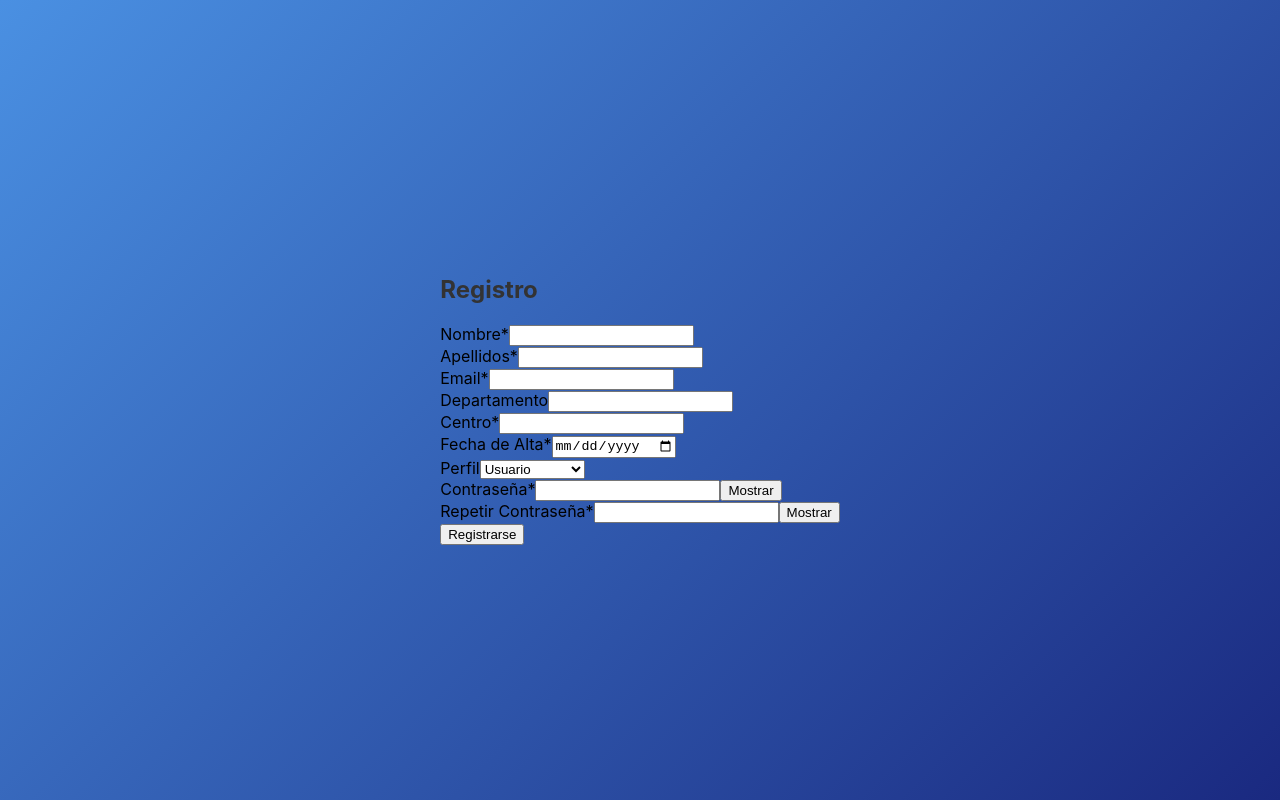
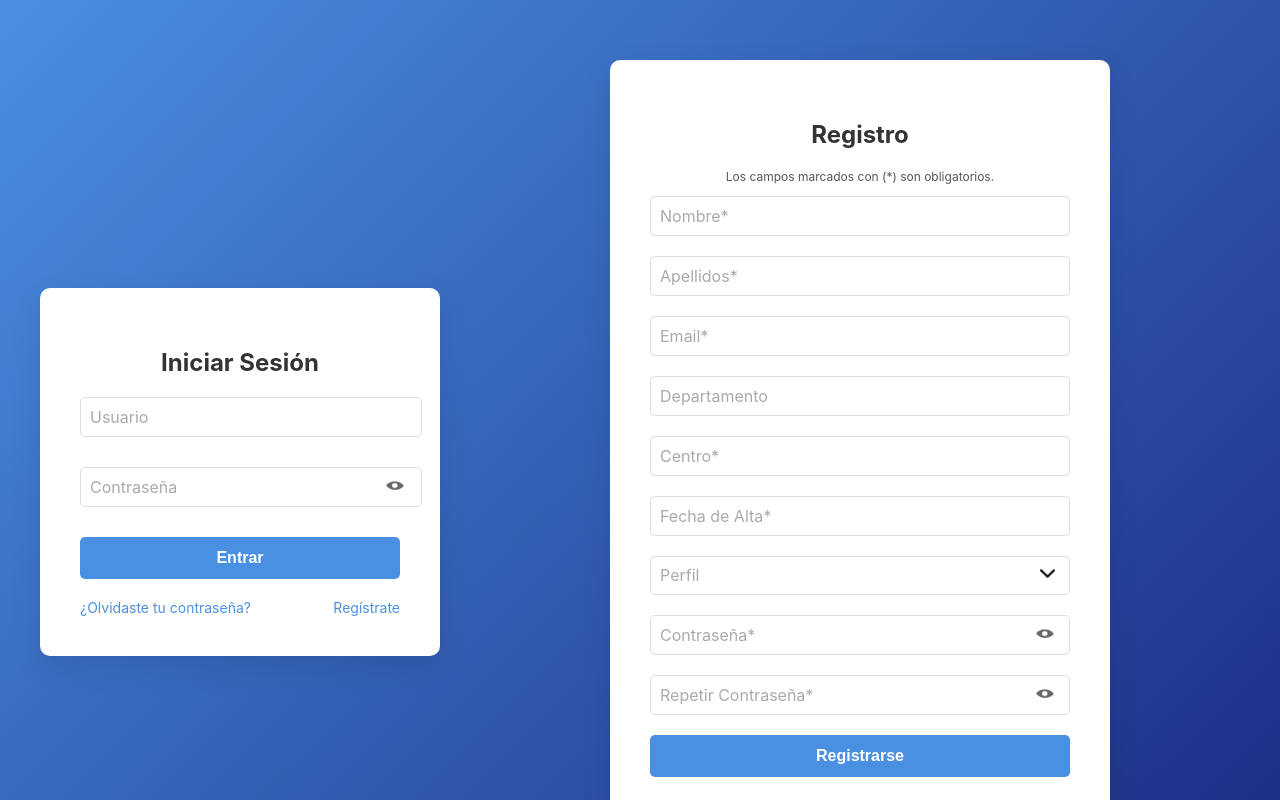
Before and after one commit to sys-arch/SGART-Frontend, a React (Create React App) app in the folder Sgart_front/: page / in a window 1280 px wide. Built offline with nearby package versions, Linux system fonts and the light colour scheme.

Commit message:
Interfaz de Registro terminada

```diff
--- a/Sgart_front/src/App.css
+++ b/Sgart_front/src/App.css
@@ -1,9 +1,18 @@
+body, html {
+  margin: 0;
+  padding: 0;
+  width: 100%;
+  height: 100%;
+  overflow-y: auto; /* Solo el body tiene scroll */
+}
+
 .App {
-  height: 100vh;
-    display: flex;
-    justify-content: center;
-    align-items: center;
-    background: linear-gradient(135deg, #4A90E2, #1A2980);
+  min-height: 100vh;
+  display: flex;
+  justify-content: center;
+  align-items: center;
+  background: linear-gradient(135deg, #4A90E2, #1A2980);
+  padding: 20px;
 }
 
 .App-logo {
@@ -42,7 +51,6 @@
 }
 
 .input{
-  position: absolute;
   left: 200px;
 }
 
@@ -60,6 +68,26 @@
   text-align: center;
 }
 
+.register-container {
+  width: 100%;
+  max-width: 500px;
+  padding: 20px;
+  margin: 20px auto;
+  display: flex;
+  justify-content: center;
+  align-items: center;
+}
+
+.register-box {
+  width: 100%;
+  background-color: #fff;
+  padding: 40px;
+  border-radius: 10px;
+  box-shadow: 0 10px 30px rgba(0, 0, 0, 0.1);
+  text-align: center;
+  overflow: visible;
+}
+
 h2 {
   margin-bottom: 20px;
   color: #333;
@@ -70,6 +98,13 @@ h2 {
   margin-bottom: 30px;
 }
 
+.input-group-register {
+  position: relative;
+  margin-bottom: 20px;
+  display: flex;
+  align-items: center;
+}
+
 .input-group input {
   width: 100%;
   padding: 10px;
@@ -77,6 +112,15 @@ h2 {
   border: 1px solid #ddd;
   border-radius: 5px;
   background: none;
+  outline: none;
+  transition: all 0.3s ease;
+}
+.input-group-register input {
+  width: 100%;
+  padding: 10px 40px 10px 10px;
+  font-size: 16px;
+  border: 1px solid #ddd;
+  border-radius: 5px;
   outline: none;
   transition: all 0.3s ease;
 }
@@ -91,6 +135,66 @@ h2 {
   transition: all 0.3s ease;
 }
 
+.input-group-register label {
+  position: absolute;
+  left: 10px;
+  top: 50%;
+  transform: translateY(-50%);
+  color: #aaa;
+  pointer-events: none;
+  transition: all 0.3s ease;
+}
+
+.input-group-register select {
+  width: 100%;
+  padding: 10px;
+  font-size: 16px;
+  border: 1px solid #ddd;
+  border-radius: 5px;
+  background: none;
+  outline: none;
+  transition: all 0.3s ease;
+  color: #333;
+  appearance: none;
+  background-color: white;
+  -webkit-appearance: none;
+  -moz-appearance: none;
+}
+
+.password-toggle-btn {
+  position: absolute;
+  right: 10px;
+  top: 50%;
+  transform: translateY(-50%);
+  background: none;
+  border: none;
+  cursor: pointer;
+  padding: 5px;
+}
+
+.password-toggle-btn img {
+  width: 20px; /* Ajusta el tamaño del icono si es necesario */
+  height: 20px;
+  object-fit: contain;
+}
+
+.repeatPassword-toggle-btn {
+  position: absolute;
+  right: 10px;
+  top: 50%;
+  transform: translateY(-50%);
+  background: none;
+  border: none;
+  cursor: pointer;
+  padding: 5px;
+}
+
+.repeatPassword-toggle-btn img {
+  width: 20px; /* Ajusta el tamaño del icono si es necesario */
+  height: 20px;
+  object-fit: contain;
+}
+
 /* Estilo cuando el input está enfocado */
 .input-group input:focus,
 .input-group input:valid {
@@ -99,6 +203,30 @@ h2 {
 
 .input-group input:focus ~ label,
 .input-group input:valid ~ label {
+  top: -10px;
+  font-size: 12px;
+  color: #4A90E2;
+}
+
+.input-group-register input:focus,
+.input-group-register input:valid {
+  border-color: #4A90E2;
+}
+
+.input-group-register input:focus ~ label,
+.input-group-register input:valid ~ label {
+  top: -10px;
+  font-size: 12px;
+  color: #4A90E2;
+}
+
+.input-group-register select:focus,
+.input-group-register select:valid {
+  border-color: #4A90E2;
+}
+
+.input-group-register select:focus ~ label,
+.input-group-register select:valid ~ label {
   top: -10px;
   font-size: 12px;
   color: #4A90E2;
@@ -118,7 +246,24 @@ h2 {
   transition: background-color 0.3s ease;
 }
 
+.register-btn {
+  width: 100%;
+  padding: 12px;
+  border: none;
+  background-color: #4A90E2;
+  color: white;
+  font-size: 16px;
+  font-weight: bold;
+  border-radius: 5px;
+  cursor: pointer;
+  transition: background-color 0.3s ease;
+}
+
 .login-btn:hover {
+  background-color: #357ABD;
+}
+
+.register-btn:hover {
   background-color: #357ABD;
 }
 
@@ -140,9 +285,76 @@ h2 {
   color: #357ABD;
 }
 
+.register-options {
+  margin-top: 20px;
+  display: flex;
+  flex-direction: column;
+  align-items: center;
+  text-align: center;
+}
+
+.register-options p {
+  margin-bottom: 5px;
+}
+
+.register-options a {
+  color: #4A90E2;
+  text-decoration: none;
+  font-size: 14px;
+  transition: color 0.5s ease;
+}
+
+.register-options a:hover {
+  color: #357ABD;
+}
+
 /* Adaptable para móviles */
 @media (max-width: 768px) {
   .login-box {
       padding: 30px;
   }
 }
+
+.input-group button {
+  position: absolute;
+  top:50%;
+  transform: translateY(-50%);
+  right:-10px;
+  border:none;
+  appearance: none;
+  background-color: inherit;
+}
+
+.input-group img{
+  width: 30px;
+}
+
+.perfil-select {
+  width: 100%;
+  padding: 10px;
+  font-size: 16px;
+  border: 1px solid #ddd;
+  border-radius: 5px;
+  outline: none;
+  color: #333;
+  appearance: none;
+  -webkit-appearance: none;
+  -moz-appearance: none;
+  position: relative;
+}
+
+.select-toggle-btn {
+  position: absolute;
+  top: 50%;
+  right: 10px;
+  transform: translateY(-50%);
+  background: none;
+  border: none;
+  padding: 5px;
+  cursor: pointer;
+}
+
+.select-toggle-btn img {
+  width: 15px;
+  height: 15px;
+}
--- a/Sgart_front/src/App.js
+++ b/Sgart_front/src/App.js
@@ -1,9 +1,11 @@
 import './App.css';
+import LoginForm from './components/LoginForm';
 import RegisterForm from './components/RegisterForm';
 
 function App() {
   return (
       <div className="App">
+          <LoginForm />
           <RegisterForm />
       </div>
   );
--- a/Sgart_front/src/components/LoginForm.js
+++ b/Sgart_front/src/components/LoginForm.js
@@ -64,8 +64,8 @@ const LoginForm = () => {
                 <div class="input-group">
                     <input type={showPassword ? "text" : "password"} id="password" required/>
                     <label for="password">Contraseña</label>
-                    <button type="button" onClick={togglePasswordVisibility}>
-                        <img src={require(showPassword?'../media/password_off.png':'../media/password_on.png')}/>
+                    <button type="button" onClick={togglePasswordVisibility} className="password-toggle-btn">
+                    <img src={require(showPassword?'../media/password_off.png':'../media/password_on.png')}/>
                     </button>
                 </div>
                 <button type="submit" class="login-btn">Entrar</button>
--- a/Sgart_front/src/components/RegisterForm.js
+++ b/Sgart_front/src/components/RegisterForm.js
@@ -7,7 +7,7 @@ const RegisterForm = () => {
     const [departamento_textbox, setDepartamento] = useState('');
     const [centro_textbox, setCentro] = useState('');
     const [fechaAlta_box, setFechaAlta] = useState('');
-    const [perfil_desplegable, setPerfil] = useState('usuario');
+    const [perfil_desplegable, setPerfil] = useState('');
     const [contrasena_textbox, setContrasena] = useState('');
     const [repetirContrasena_textbox, setRepetirContrasena] = useState('');
     const [error, setError] = useState('');
@@ -95,57 +95,74 @@ const RegisterForm = () => {
     };
 
     return (
-        <form onSubmit={handleSubmit}>
+        <div class="register-container">
+        <div class="register-box">
             <h2>Registro</h2>
+            <p style={{ marginTop: "10px", fontSize: "12px", color: "#555"}}>
+                Los campos marcados con (*) son obligatorios.
+            </p>
+            <form action="#" method="post">
                 {error && <p style={{ color: 'red' }}>{error}</p>}
-            <div>
-                <label>Nombre*</label>
+                <div class="input-group-register">
                     <input type="text" name="nombre_textbox" value={nombre_textbox} onChange={handleChange} required />
+                    <label for="username">Nombre*</label>
                 </div>
-            <div>
-                <label>Apellidos*</label>
+                <div class="input-group-register">
                     <input type="text" name="apellidos_textbox" value={apellidos_textbox} onChange={handleChange} required />
+                    <label for="username">Apellidos*</label>
                 </div>
-            <div>
-                <label>Email*</label>
+                <div class="input-group-register">
                     <input type="email" name="email_textbox" value={email_textbox} onChange={handleChange} required />
+                    <label for="username">Email*</label>
                 </div>
-            <div>
-                <label>Departamento</label>
-                <input type="text" name="departamento_textbox" value={departamento_textbox} onChange={handleChange} />
+                <div class="input-group-register">
+                    <input type="text" name="departamento_textbox" value={departamento_textbox} onChange={handleChange} required/>
+                    <label for="username">Departamento</label>
                 </div>
-            <div>
+                <div class="input-group-register">
+                    <input type="text" name="centro_textbox" value={centro_textbox} onChange={handleChange} required />
                     <label>Centro*</label>
-                <input type="text" name="centro_textbox" value={centro_textbox} onChange={handleChange} required />
                 </div>
-            <div>
+                <div class="input-group-register">
+                <input type="text" name="fechaAlta_box" value={fechaAlta_box} onFocus={(e) => (e.target.type = "date")}
+                    onBlur={(e) => (e.target.type = "text")} onChange={handleChange} placeholder="" required />
                     <label>Fecha de Alta*</label>
-                <input type="date" name="fechaAlta_box" value={fechaAlta_box} onChange={handleChange} required />
                 </div>
-            <div>
-                <label>Perfil</label>
-                <select name="perfil_desplegable" value={perfil_desplegable} onChange={handleChange}>
+                <div className="input-group-register">
+                    <select className="perfil-select" name="perfil_desplegable" value={perfil_desplegable} onChange={handleChange} required>
+                        <option value="" disabled hidden></option>
                         <option value="usuario">Usuario</option>
                         <option value="admin">Administrador</option>
                     </select>
-            </div>
-            <div>
-                <label>Contraseña*</label>
-                <input type={showPassword ? "text" : "password"} name="contrasena_textbox" value={contrasena_textbox} onChange={handleChange} required />
-                <button type="button" onClick={togglePasswordVisibility}>
-                    {showPassword ? "Ocultar" : "Mostrar"}
+                    <label>Perfil</label>
+                    <button type="button" className="select-toggle-btn" value={perfil_desplegable}>
+                        <img src={require('../media/flecha.png')} />
                     </button>
                 </div>
-            <div>
-                <label>Repetir Contraseña*</label>
-                <input type={showRepeatPassword ? "text" : "password"} name="repetirContrasena_textbox" value={repetirContrasena_textbox} onChange={handleChange} required />
-                <button type="button" onClick={toggleRepeatPasswordVisibility}>
-                    {showRepeatPassword ? "Ocultar" : "Mostrar"}
+                <div class="input-group-register">
+                    <input type={showPassword ? "text" : "password"} name="contrasena_textbox" value={contrasena_textbox} onChange={handleChange} required />
+                    <label>Contraseña*</label>
+                    <button type="button" onClick={togglePasswordVisibility} className="password-toggle-btn">
+                    <img src={require(showPassword?'../media/password_off.png':'../media/password_on.png')}/>
                     </button>
                 </div>
-
-            <button type="submit">Registrarse</button>
+                <div class="input-group-register">
+                    <input type={showRepeatPassword ? "text" : "password"} name="repetirContrasena_textbox" value={repetirContrasena_textbox} onChange={handleChange} required />
+                    <label>Repetir Contraseña*</label>
+                    <button type="button" onClick={toggleRepeatPasswordVisibility} className="repeatPassword-toggle-btn">
+                    <img src={require(showRepeatPassword?'../media/password_off.png':'../media/password_on.png')}/>
+                    </button>
+                </div>
             </form>
+            <button type="submit" className="register-btn">Registrarse</button>
+            <div class="register-options">
+                <p style={{ marginTop: "10px", fontSize: "12px", color: "#555"}}>
+                    ¿Ya estás registrado?
+                </p>
+                <a href="#">Iniciar sesión</a>
+            </div>
+        </div>
+        </div>
     );
 };
 
```
Also changed, not shown: Sgart_front/src/media/flecha.png (added). Lines whose indentation alone changed are shown as unchanged.
